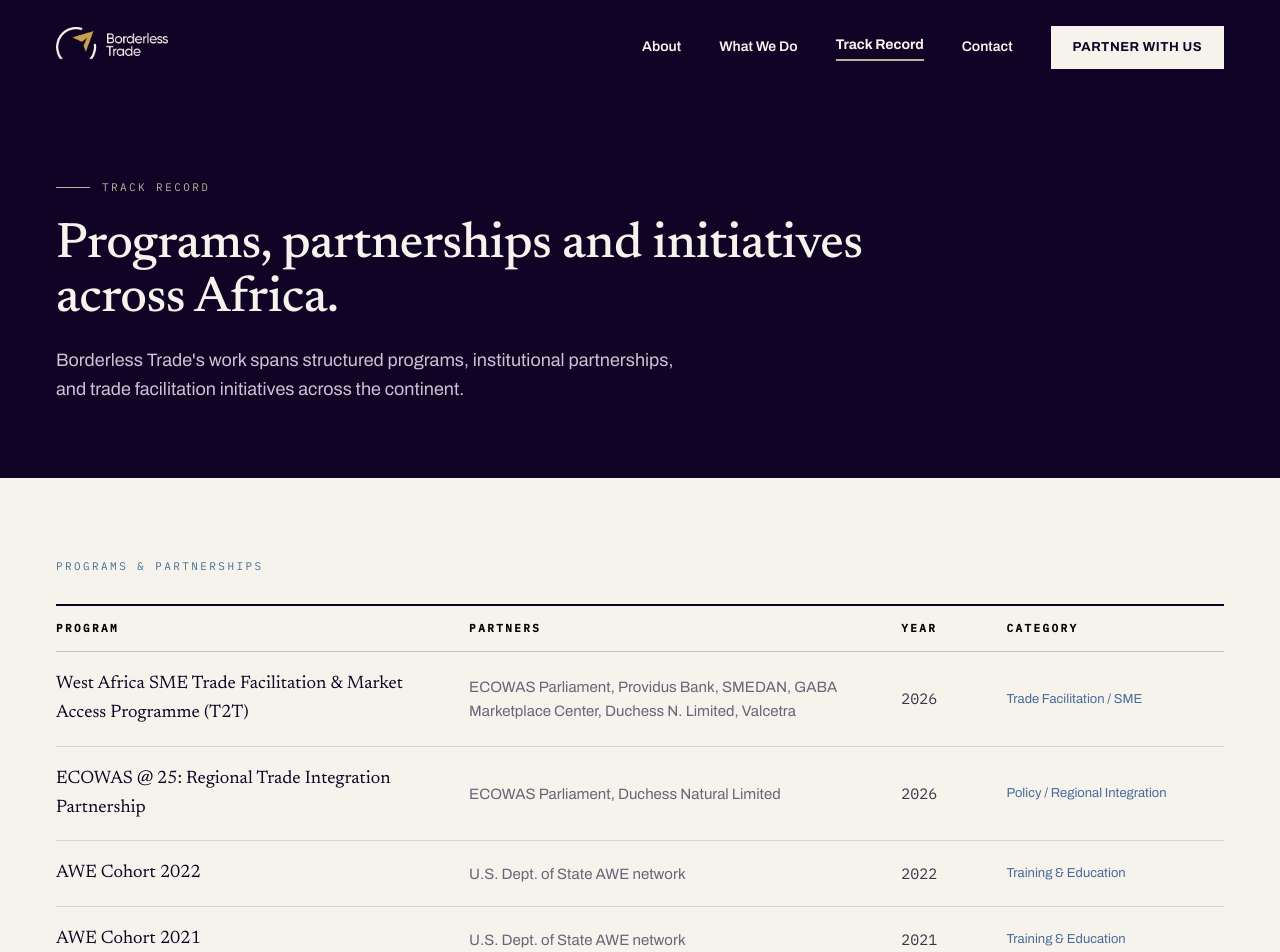
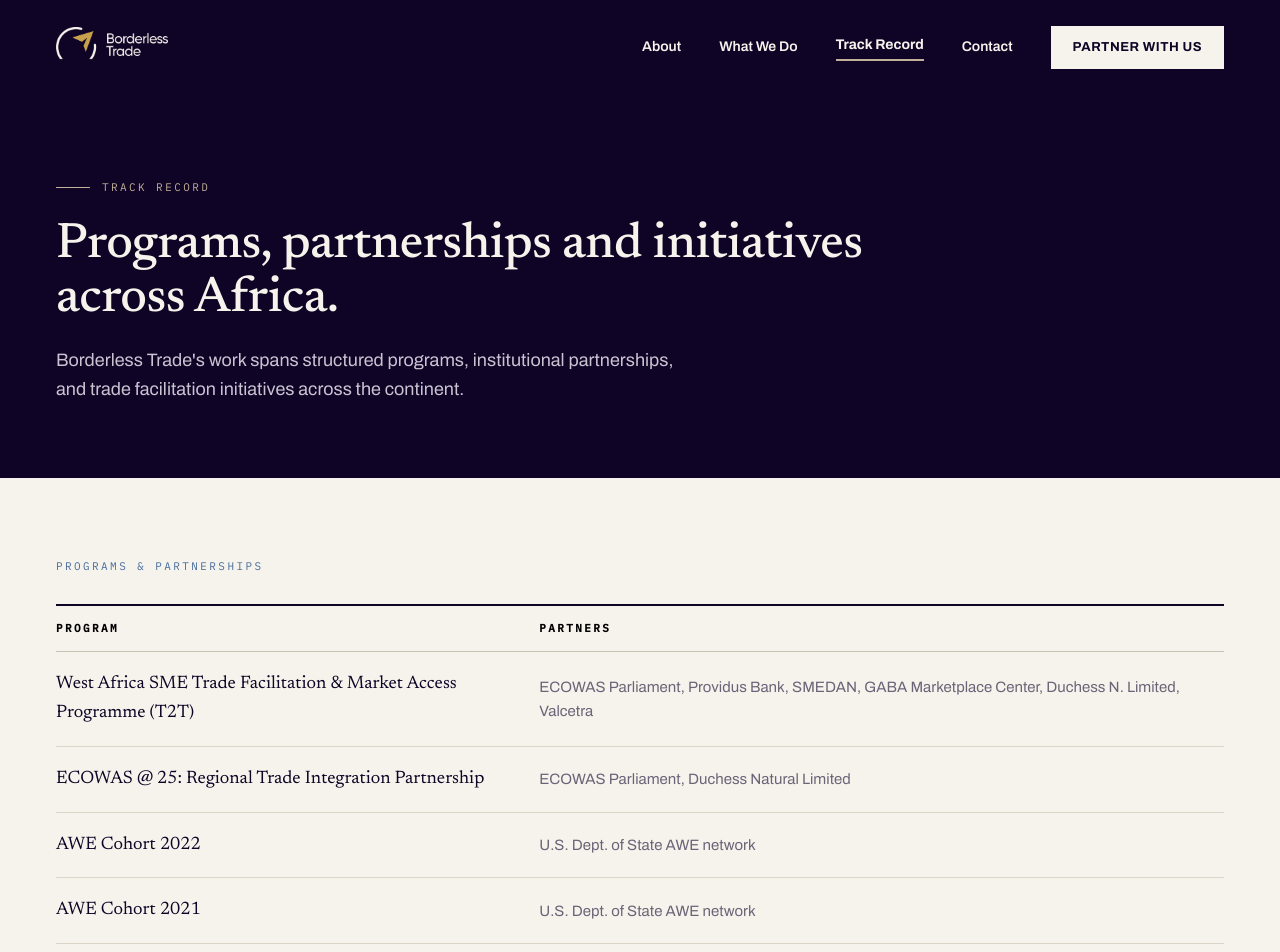
Before and after one commit to Talljuw0n/BorderlessTrade, a React (Vite) app: page /track-record in a window 1280 px wide. Shown: the top 952 px of the page. Built offline with nearby package versions, Linux system fonts and the light colour scheme.

Commit message:
Simplify Track Record's Programs & Partnerships table
Drop the Year and Category columns, keeping just Program and Partners.
Both Borderless Trade Salon Series rows now list U.S. Dept. of State
AWE network as the partner, matching the AWE Cohort rows, instead of
the TBC placeholder.

```diff
--- a/src/pages/TrackRecord.jsx
+++ b/src/pages/TrackRecord.jsx
@@ -8,44 +8,30 @@
   {
     name: 'West Africa SME Trade Facilitation & Market Access Programme (T2T)',
     partners: 'ECOWAS Parliament, Providus Bank, SMEDAN, GABA Marketplace Center, Duchess N. Limited, Valcetra',
-    year: '2026',
-    category: 'Trade Facilitation / SME',
   },
   {
     name: 'ECOWAS @ 25: Regional Trade Integration Partnership',
     partners: 'ECOWAS Parliament, Duchess Natural Limited',
-    year: '2026',
-    category: 'Policy / Regional Integration',
   },
   {
     name: 'AWE Cohort 2022',
     partners: 'U.S. Dept. of State AWE network',
-    year: '2022',
-    category: 'Training & Education',
   },
   {
     name: 'AWE Cohort 2021',
     partners: 'U.S. Dept. of State AWE network',
-    year: '2021',
-    category: 'Training & Education',
   },
   {
     name: 'AWE Cohort 2020',
     partners: 'U.S. Dept. of State AWE network',
-    year: '2020',
-    category: 'Training & Education',
   },
   {
     name: 'Borderless Trade Salon Series 2.0',
-    partners: 'TBC',
-    year: 'TBC',
-    category: 'Training & Education',
+    partners: 'U.S. Dept. of State AWE network',
   },
   {
     name: 'Borderless Trade Salon Series 1.0',
-    partners: 'TBC',
-    year: 'TBC',
-    category: 'Training & Education',
+    partners: 'U.S. Dept. of State AWE network',
   },
 ];
 
@@ -88,10 +74,8 @@
         <table className="programs-table" style={sx('width:100%; border-collapse:collapse; font-size:15px;')}>
           <thead>
             <tr style={sx('border-top:2px solid #0F0326; border-bottom:1px solid #C9C1B2;')}>
-              <th className="lbl" style={sx('text-align:left; padding:14px 16px 14px 0; width:34%;')}>Program</th>
-              <th className="lbl" style={sx('text-align:left; padding:14px 16px;')}>Partners</th>
-              <th className="lbl" style={sx('text-align:left; padding:14px 16px; width:9%;')}>Year</th>
-              <th className="lbl" style={sx('text-align:left; padding:14px 0 14px 16px; width:20%;')}>Category</th>
+              <th className="lbl" style={sx('text-align:left; padding:14px 16px 14px 0; width:40%;')}>Program</th>
+              <th className="lbl" style={sx('text-align:left; padding:14px 0 14px 16px;')}>Partners</th>
             </tr>
           </thead>
           <tbody style={sx('color:#3A3448;')}>
@@ -100,30 +84,13 @@
                 <td data-label="Program" style={sx("padding:18px 16px 18px 0; font-family:'Newsreader',serif; font-size:18px; color:#0F0326;")}>
                   {p.name}
                 </td>
-                <td
-                  data-label="Partners"
-                  style={sx(
-                    `padding:18px 16px; color:${p.partners === 'TBC' ? '#9A9284' : '#6B6478'};${
-                      p.partners === 'TBC' ? ' font-style:italic;' : ''
-                    }`
-                  )}
-                >
+                <td data-label="Partners" style={sx('padding:18px 0 18px 16px; color:#6B6478;')}>
                   {p.partners}
                 </td>
-                <td
-                  data-label="Year"
-                  style={sx(
-                    `padding:18px 16px; font-family:'IBM Plex Mono',monospace;${p.year === 'TBC' ? ' color:#9A9284;' : ''}`
-                  )}
-                >
-                  {p.year}
-                </td>
-                <td data-label="Category" style={sx('padding:18px 0 18px 16px; color:#476C9B; font-size:13px;')}>{p.category}</td>
               </tr>
             ))}
           </tbody>
         </table>
-        <p style={sx('font-size:13px; color:#9A9284; margin-top:18px;')}>Dates marked TBC to be confirmed.</p>
       </div>
 
       {/* IMPACT AT A GLANCE */}
```
